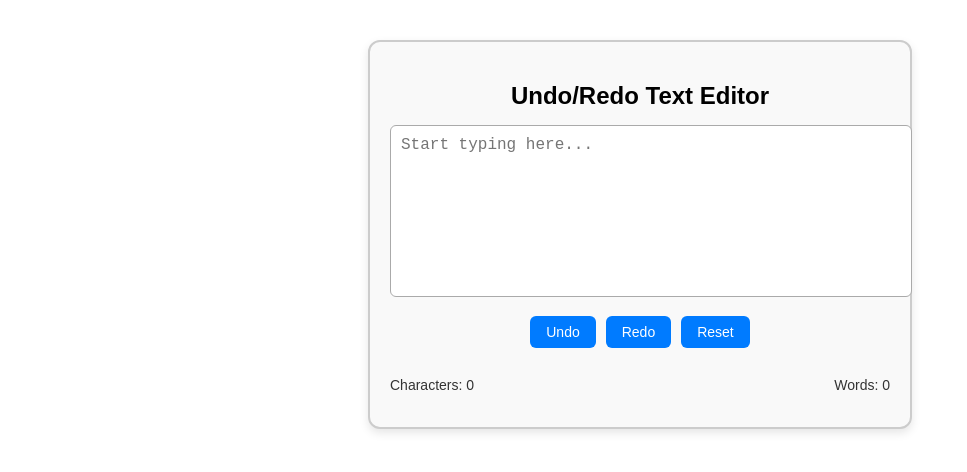
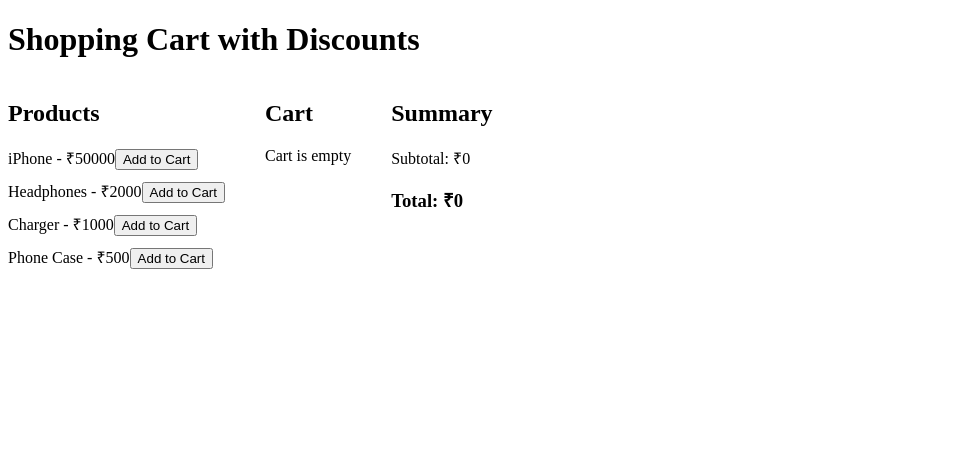
Before and after one commit to sandybhatta/machine-coding, a React (Vite) app: page / in a window 1280 px wide. Shown: the top 472 px of the page, without its empty margins (0-967 px from the left). Built offline with nearby package versions, Linux system fonts and the light colour scheme.

Commit message:
shopping cart useReducer hook practice

```diff
--- a/src/App.jsx
+++ b/src/App.jsx
@@ -16,6 +16,7 @@ import FormWizard from './useReducerHookPrac/FormWizard/FormWizard'
 import FormWizardWithMultipleComponent from './useReducerHookPrac/FormWizard/FormWizardWithMultipleComponent'
 import UseReducer2 from './useReducerHookPrac/UseReducer2'
 import UndoRedoEditor from './useReducerHookPrac/UndoRedoEditor'
+import ShoppingCart from './useReducerHookPrac/ShoppingCart'
 // import ToggleButton from './useStateHookPrac/ToggleButton'
 // import UserCard from './MachineCodingComp/UserCard'
 // import LimitCounter from './EasyComponents/LimitCounter'
@@ -92,8 +93,8 @@ const App = () => {
 {/* <FormWizard/> */}
 {/* <FormWizardWithMultipleComponent/> */}
 {/* <UseReducer2/> */}
-<UndoRedoEditor/>
-
+{/* <UndoRedoEditor/> */}
+<ShoppingCart/>
 
 
 
--- /dev/null
+++ b/src/useReducerHookPrac/ShoppingCart.jsx
@@ -0,0 +1,216 @@
+import React, { useReducer, useEffect, useContext, useState } from "react";
+
+/* ------------------ 1. Context & Reducer ------------------ */
+
+// Initial state
+const initialState = {
+  items: [], // { id, name, price, qty }
+  discounts: [],
+  subtotal: 0,
+  total: 0,
+};
+
+// Discount Rules
+function calculateDiscounts(state) {
+  const discounts = [];
+  let subtotal = state.items.reduce((sum, item) => sum + item.price * item.qty, 0);
+  let total = subtotal;
+
+  // Rule 1: Buy 2 iPhones -> Get 1 Charger Free
+  const iphone = state.items.find((p) => p.id === "iphone");
+  if (iphone && iphone.qty >= 2) {
+    const charger = state.items.find((p) => p.id === "charger");
+    if (charger) {
+      const discount = charger.price;
+      total -= discount;
+      discounts.push({ name: "Buy 2 iPhones Get Charger Free", amount: discount });
+    }
+  }
+
+  // Rule 2: 10% off if total > 100000
+  if (subtotal > 100000) {
+    const discount = subtotal * 0.1;
+    total -= discount;
+    discounts.push({ name: "10% off on > ₹100000", amount: discount });
+  }
+
+  // Rule 3: Flat 200 off if more than 3 unique items
+  if (state.items.length > 3) {
+    total -= 200;
+    discounts.push({ name: "Flat ₹200 off (3+ unique items)", amount: 200 });
+  }
+
+  return { discounts, subtotal, total };
+}
+
+// Reducer
+function cartReducer(state, action) {
+  switch (action.type) {
+    case "ADD_ITEM": {
+      const exists = state.items.find((i) => i.id === action.payload.id);
+      let items;
+      if (exists) {
+        items = state.items.map((i) =>
+          i.id === action.payload.id ? { ...i, qty: i.qty + 1 } : i
+        );
+      } else {
+        items = [...state.items, { ...action.payload, qty: 1 }];
+      }
+      const { discounts, subtotal, total } = calculateDiscounts({ ...state, items });
+      return { ...state, items, discounts, subtotal, total };
+    }
+
+    case "REMOVE_ITEM": {
+      const items = state.items.filter((i) => i.id !== action.payload.id);
+      const { discounts, subtotal, total } = calculateDiscounts({ ...state, items });
+      return { ...state, items, discounts, subtotal, total };
+    }
+
+    case "UPDATE_QTY": {
+      const items = state.items.map((i) =>
+        i.id === action.payload.id ? { ...i, qty: action.payload.qty } : i
+      );
+      const { discounts, subtotal, total } = calculateDiscounts({ ...state, items });
+      return { ...state, items, discounts, subtotal, total };
+    }
+
+    case "RESET_CART": {
+      return initialState;
+    }
+
+    case "INIT_FROM_STORAGE": {
+      return action.payload;
+    }
+
+    default:
+      return state;
+  }
+}
+
+// Context
+const CartContext = React.createContext();
+
+function CartProvider({ children }) {
+  const [state, dispatch] = useReducer(cartReducer, initialState);
+
+  // Persist to localStorage
+  useEffect(() => {
+    localStorage.setItem("cart", JSON.stringify(state));
+  }, [state]);
+
+  // Initialize from localStorage
+  useEffect(() => {
+    const saved = localStorage.getItem("cart");
+    if (saved) {
+      dispatch({ type: "INIT_FROM_STORAGE", payload: JSON.parse(saved) });
+    }
+  }, []);
+
+  return (
+    <CartContext.Provider value={{ state, dispatch }}>
+      {children}
+    </CartContext.Provider>
+  );
+}
+
+function useCart() {
+  return useContext(CartContext);
+}
+
+/* ------------------ 2. Components ------------------ */
+
+// Product Listing
+function ProductList() {
+  const { dispatch } = useCart();
+  const products = [
+    { id: "iphone", name: "iPhone", price: 50000 },
+    { id: "headphones", name: "Headphones", price: 2000 },
+    { id: "charger", name: "Charger", price: 1000 },
+    { id: "case", name: "Phone Case", price: 500 },
+  ];
+
+  return (
+    <div>
+      <h2>Products</h2>
+      {products.map((p) => (
+        <div key={p.id} style={{ marginBottom: "10px" }}>
+          {p.name} - ₹{p.price}
+          <button onClick={() => dispatch({ type: "ADD_ITEM", payload: p })}>
+            Add to Cart
+          </button>
+        </div>
+      ))}
+    </div>
+  );
+}
+
+// Cart Items
+function Cart() {
+  const { state, dispatch } = useCart();
+
+  return (
+    <div>
+      <h2>Cart</h2>
+      {state.items.length === 0 && <p>Cart is empty</p>}
+      {state.items.map((item) => (
+        <div key={item.id} style={{ marginBottom: "10px" }}>
+          {item.name} (₹{item.price})
+          <input
+            type="number"
+            min="1"
+            value={item.qty}
+            onChange={(e) =>
+              dispatch({
+                type: "UPDATE_QTY",
+                payload: { id: item.id, qty: Number(e.target.value) },
+              })
+            }
+          />
+          <button onClick={() => dispatch({ type: "REMOVE_ITEM", payload: item })}>
+            Remove
+          </button>
+        </div>
+      ))}
+      {state.items.length > 0 && (
+        <button onClick={() => dispatch({ type: "RESET_CART" })}>
+          Reset Cart
+        </button>
+      )}
+    </div>
+  );
+}
+
+// Cart Summary
+function CartSummary() {
+  const { state } = useCart();
+
+  return (
+    <div>
+      <h2>Summary</h2>
+      <p>Subtotal: ₹{state.subtotal}</p>
+      <ul>
+        {state.discounts.map((d, idx) => (
+          <li key={idx}>
+            {d.name}: -₹{d.amount}
+          </li>
+        ))}
+      </ul>
+      <h3>Total: ₹{state.total}</h3>
+    </div>
+  );
+}
+
+/* ------------------ 3. App ------------------ */
+
+export default function ShoppingCart() {
+  return (
+    <CartProvider>
+      <h1>Shopping Cart with Discounts</h1>
+      <div style={{ display: "flex", gap: "40px" }}>
+        <ProductList />
+        <Cart />
+        <CartSummary />
+      </div>
+    </CartProvider>
+  );
+}
```
